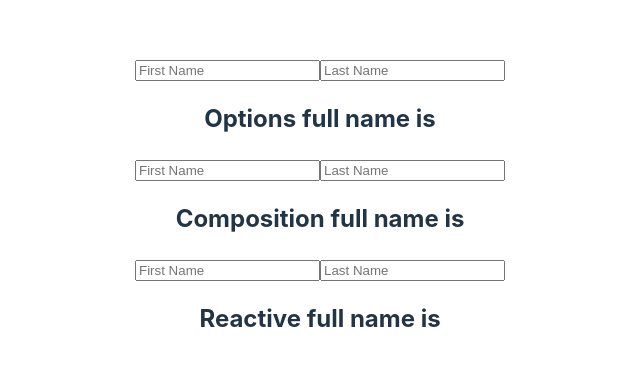
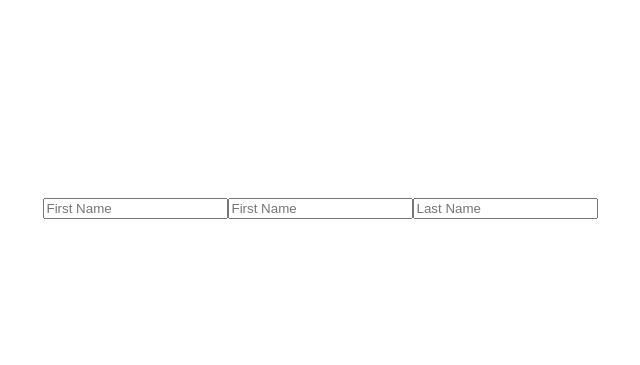
Before and after one commit to rajatk-31/vue-learn, a Vue app in the folder vue-compositions/: page / in a window 1280 px wide. Shown: the part 193-558 px from the top of the page, without its empty margins (320-960 px from the left). Built offline with nearby package versions, Linux system fonts and the light colour scheme.

Commit message:
Replace watchers with refs or compostion

```diff
--- a/vue-compositions/src/App.vue
+++ b/vue-compositions/src/App.vue
@@ -1,10 +1,10 @@
 <script setup>
-import Computed from "./components/Computed.vue";
+import Watch from "./components/Watch.vue";
 </script>
 
 <template>
   <div>
-    <Computed></Computed>
+    <Watch></Watch>
   </div>
 </template>
 
--- /dev/null
+++ b/vue-compositions/src/components/Watch.vue
@@ -0,0 +1,54 @@
+<template>
+  <div>
+    <!-- Options Api -->
+    <input type="text" placeholder="First Name" v-model="name" />
+
+    <!-- Composition Api -->
+    <input type="text" placeholder="First Name" v-model="ref_name" />
+    <input type="text" placeholder="Last Name" v-model="ref_lname" />
+
+    <!-- Reactive Api -->
+    <!-- <input type="text" placeholder="First Name" v-model="r_name" /> -->
+  </div>
+</template>
+
+<script>
+import { ref, toRefs, reactive, watch } from "vue";
+
+export default {
+  name: "Watch",
+  setup() {
+    const ref_name = ref("");
+    const ref_lname = ref("");
+    watch(
+      [ref_name, ref_lname],
+      (newVal, oldVal) => {
+        console.log("old -- ", oldVal);
+        console.log("new -- ", newVal);
+      },
+      { immediate: true } //to call on fresh reload
+    );
+    const state = reactive({
+      r_name: "",
+    });
+
+    return {
+      ref_name,
+      ref_lname,
+    };
+  },
+  data() {
+    return {
+      name: "",
+    };
+  },
+  watch: {
+    name(newVal, oldVal) {
+      console.log("old -- ", oldVal);
+      console.log("new -- ", newVal);
+    },
+  },
+};
+</script>
+
+<style scoped></style>
```
